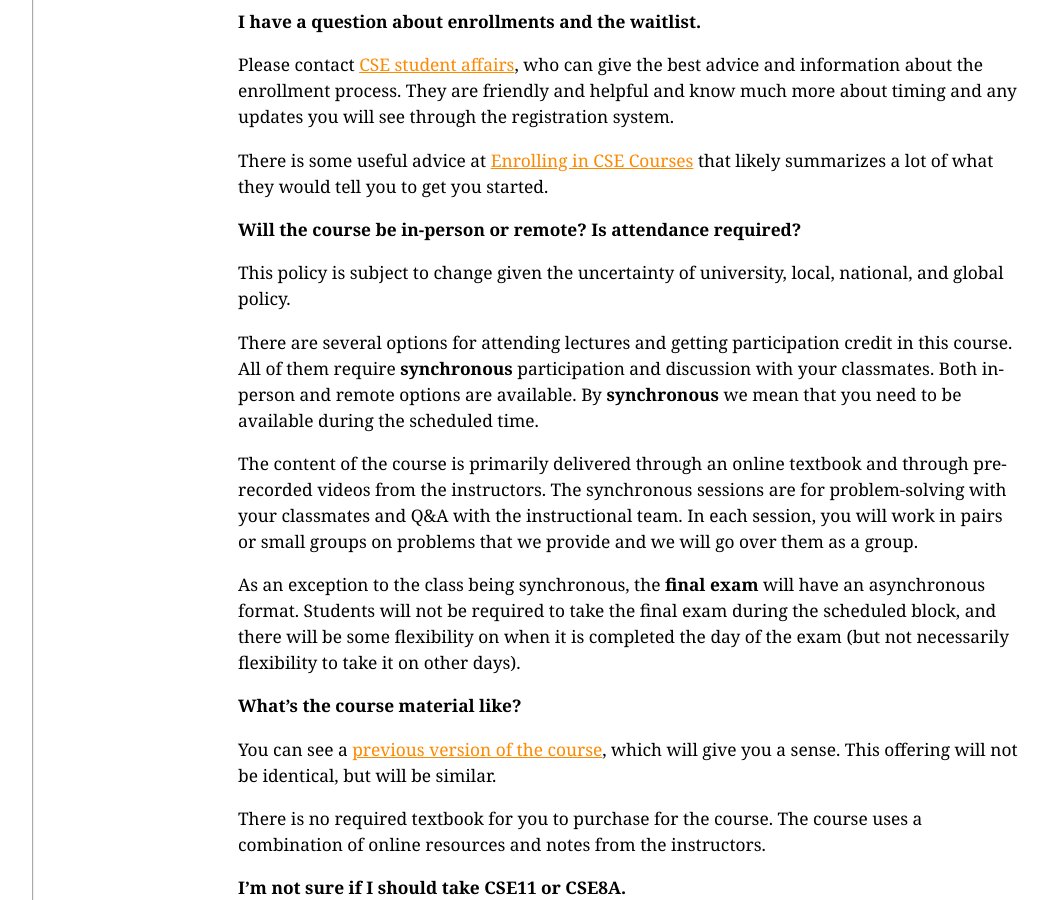
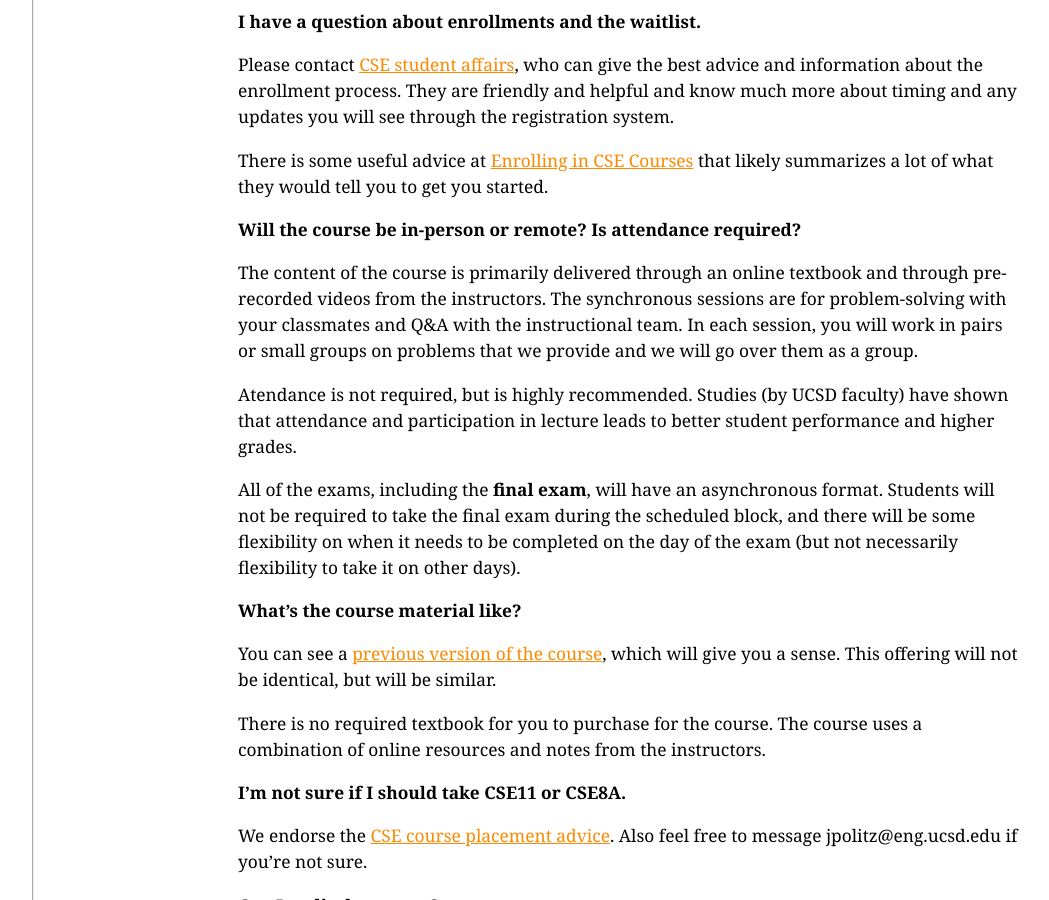
Before and after one commit to ucsd-cse11-w22/ucsd-cse11-w22.github.io, a Jekyll site: the page built from staff-and-help.md, in a window 1280 px wide and 900 px high, scrolled down 1514 px. Shown: the whole window, without its empty margins (56-1105 px from the left). Built offline with Jekyll 4.4.1, drawn with Linux system fonts in a browser that asks for light colours.

Commit message:
Update staff-and-help.md

```diff
--- a/staff-and-help.md
+++ b/staff-and-help.md
@@ -75,26 +75,20 @@ likely summarizes a lot of what they would tell you to get you started.
 
 **Will the course be in-person or remote? Is attendance required?**
 
-This policy is subject to change given the uncertainty of university, local,
-national, and global policy.
-
-There are several options for attending lectures and getting participation
-credit in this course. All of them require **synchronous** participation and
-discussion with your classmates. Both in-person and remote options are
-available. By **synchronous** we mean that you need to be available during the
-scheduled time.
-
 The content of the course is primarily delivered through an online textbook and
 through pre-recorded videos from the instructors. The synchronous sessions are
 for problem-solving with your classmates and Q&A with the instructional team.
 In each session, you will work in pairs or small groups on problems that we
 provide and we will go over them as a group.
 
-As an exception to the class being synchronous, the **final exam** will have an
-asynchronous format. Students will not be required to take the final exam
-during the scheduled block, and there will be some flexibility on when it is
-completed the day of the exam (but not necessarily flexibility to take it on
-other days).
+Atendance is not required, but is highly recommended. Studies (by UCSD faculty)
+have shown that attendance and participation in lecture leads to better
+student performance and higher grades.
+
+All of the exams, including the **final exam**, will have an asynchronous format.
+Students will not be required to take the final exam during the scheduled block,
+and there will be some flexibility on when it needs to be completed on the day of
+the exam (but not necessarily flexibility to take it on other days).
 
 **What's the course material like?**
 
```
